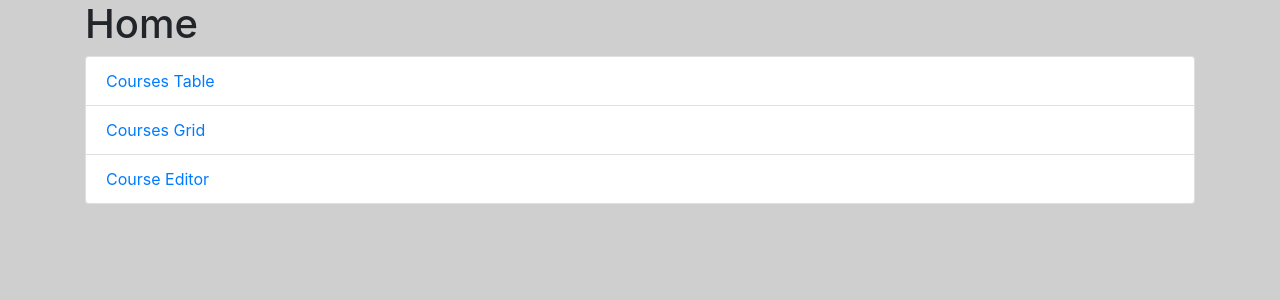
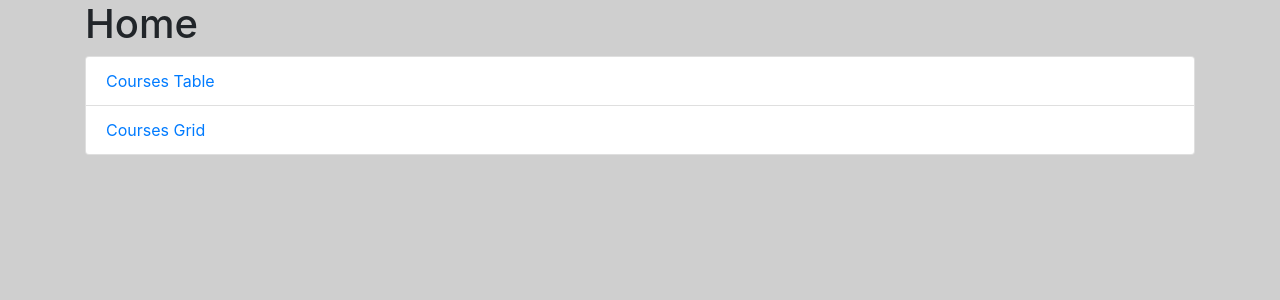
Before and after one commit to vishwasthakkar/wbdv-sp21-01-vishwasthakkar-client-react, a React (Create React App) app: page / in a window 1280 px wide. Shown: the top 300 px of the page. Built offline with nearby package versions, Linux system fonts and the light colour scheme.

Commit message:
Final commit

```diff
--- a/src/components/course-editor/lesson-tabs.js
+++ b/src/components/course-editor/lesson-tabs.js
@@ -21,7 +21,7 @@ const LessonTabs = ({
         return () => {
             clearLesson()
         }
-    }, [moduleId])
+    }, [moduleId]);
 
     return (<div>
         <ul className="nav nav-tabs">
--- a/src/components/editable-item.js
+++ b/src/components/editable-item.js
@@ -35,7 +35,7 @@ const EditableItem = (
                 <>
                     <input onChange={(e) =>
                             setCachedItem({
-                                              ...cachedItem,
+                                              ...item,
                                               title: e.target.value})}
                         value={cachedItem.title}/>
 
@@ -45,7 +45,10 @@ const EditableItem = (
                     }} className="fas fa-check float-right">
                         &nbsp;
                     </i>
-                    <i onClick={() => deleteItem(item)}
+                    <i onClick={() => {
+                        setEditing(false);
+                        deleteItem(item)
+                    }}
                        className="fas fa-times float-right">
                         &nbsp;
                     </i>
--- a/src/components/home.js
+++ b/src/components/home.js
@@ -12,8 +12,5 @@ export default () =>
             <Link to="/courses/grid" className="list-group-item">
                 Courses Grid
             </Link>
-            <Link to="/editor" className="list-group-item">
-                Course Editor
-            </Link>
         </div>
     </div>
```
